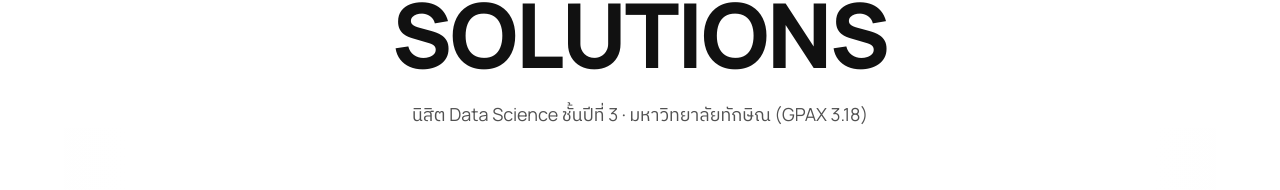
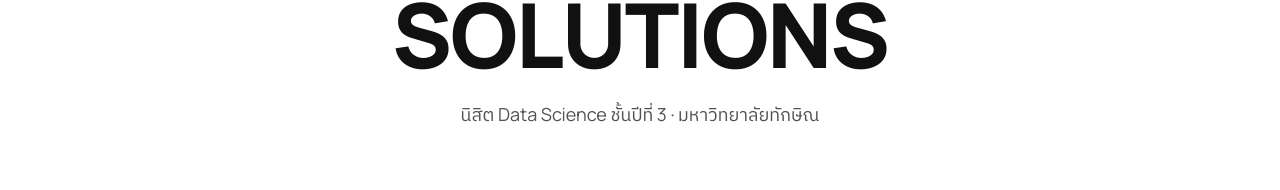
Before and after one commit to kittinon12548-maker/Kittinon.portfolio, a Next.js app: page /about in a window 1280 px wide. Shown: the part 579-769 px from the top of the page. Built offline with nearby package versions, Linux system fonts and the light colour scheme.

Commit message:
fix(about): remove GPAX 3.18 from about page hero subtitle

```diff
--- a/data/portfolio.ts
+++ b/data/portfolio.ts
@@ -58,7 +58,7 @@
 // ---------- หน้า About ----------
 export const about = {
   heading: "Transforming raw data into meaningful insights & intelligent solutions",
-  sub: "นิสิต Data Science ชั้นปีที่ 3 · มหาวิทยาลัยทักษิณ (GPAX 3.18)",
+  sub: "นิสิต Data Science ชั้นปีที่ 3 · มหาวิทยาลัยทักษิณ",
   story:
     "ผมศึกษาด้านวิทยาการข้อมูลและสารสนเทศ มหาวิทยาลัยทักษิณ มีความมุ่งมั่นในการสกัดความรู้และคุณค่าจากข้อมูลดิบ ตั้งแต่กระบวนการ Data Cleaning, Outlier Detection, การวิเคราะห์ข้อมูลเชิงสำรวจ (EDA) ไปจนถึงการสื่อสารผลลัพธ์ผ่าน Power BI Interactive Dashboard ที่ตอบโจทย์การตัดสินใจ นอกจากนี้ยังมีประสบการณ์ด้าน Machine Learning & Computer Vision ในการพัฒนาโมเดลจำแนกภาพและโซลูชันนวัตกรรมเพื่อสุขภาพสัตว์เลี้ยง",
   storySub:
```
